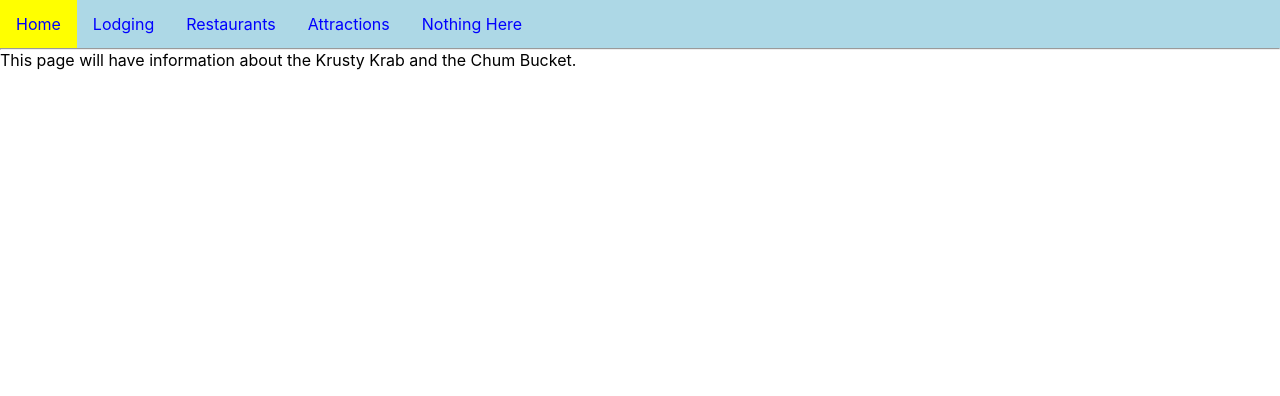
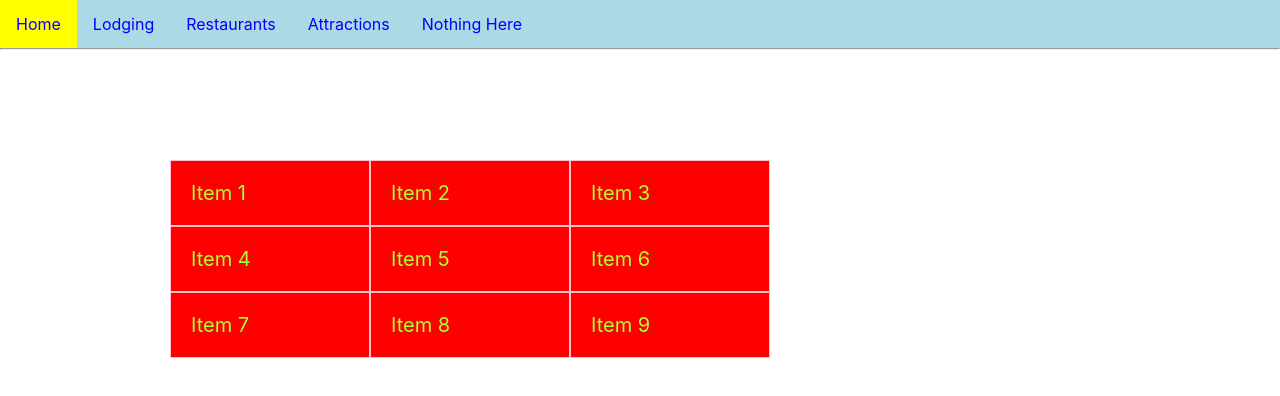
Before and after one commit to mtlynch3/hello, a React (Create React App) app: page /restaurants in a window 1280 px wide. Shown: the top 396 px of the page. Built offline with nearby package versions, Linux system fonts and the light colour scheme.

Commit message:
added initial setup for grid demo

```diff
--- a/src/components/Restaurants.js
+++ b/src/components/Restaurants.js
@@ -1,9 +1,19 @@
-//import './Restaurants.css';
+import './css/Restaurants.css';
 
 function Restaurants() {
   return (
-    <div className="content">
-        This page will have information about the Krusty Krab and the Chum Bucket.
+    <div className="grid-examples">
+      <div className="container">
+        <div className="item">Item 1</div>
+        <div className="item">Item 2</div>
+        <div className="item">Item 3</div>
+        <div className="item">Item 4</div>
+        <div className="item">Item 5</div>
+        <div className="item">Item 6</div>
+        <div className="item">Item 7</div>
+        <div className="item">Item 8</div>
+        <div className="item">Item 9</div>
+      </div>
     </div>
   );
 }
--- /dev/null
+++ b/src/components/css/Restaurants.css
@@ -0,0 +1,16 @@
+.container {
+    max-width: 960px;
+    margin: 100px auto;
+    padding: 10px;
+
+    display: grid;
+    grid-template-columns: 200px 200px 200px;
+}
+
+.item {
+    background-color: red;
+    color: greenyellow;
+    font-size: 20px;
+    padding: 20px;
+    border: pink 1px solid;
+}
```
